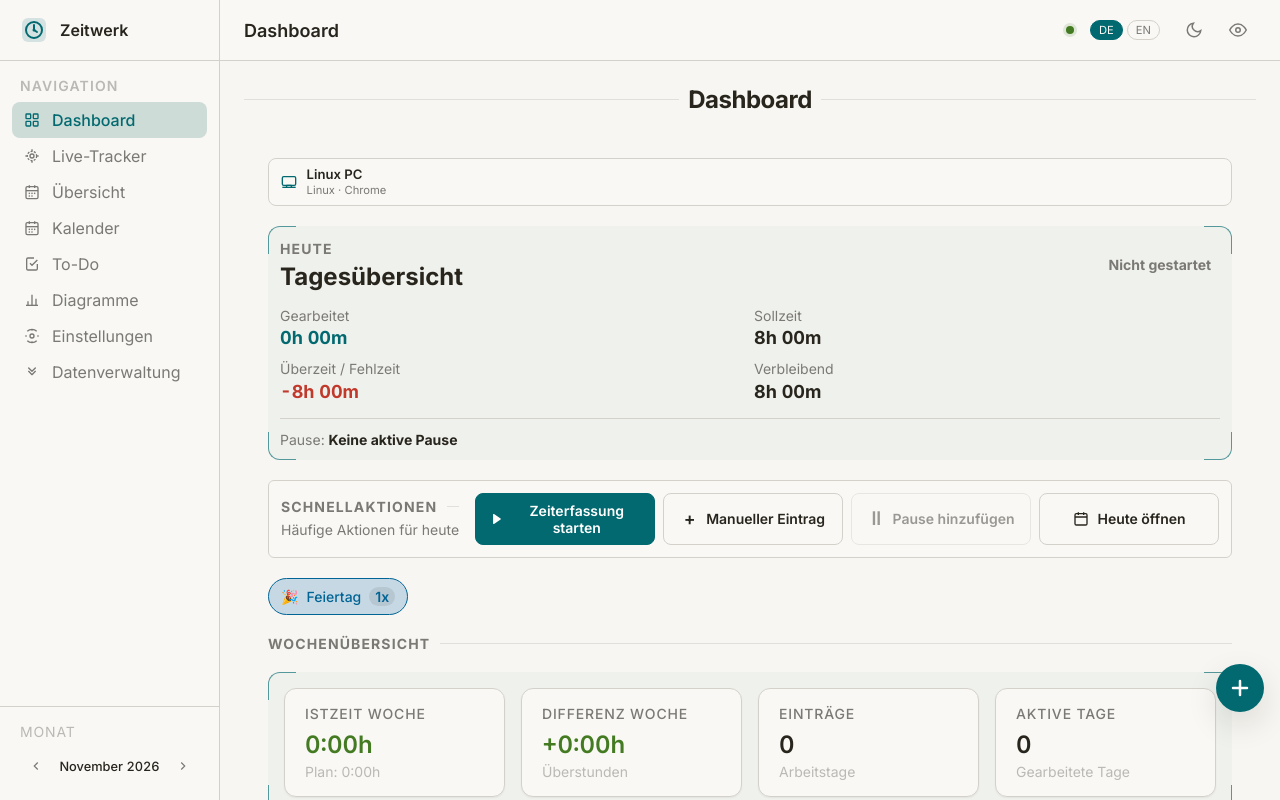
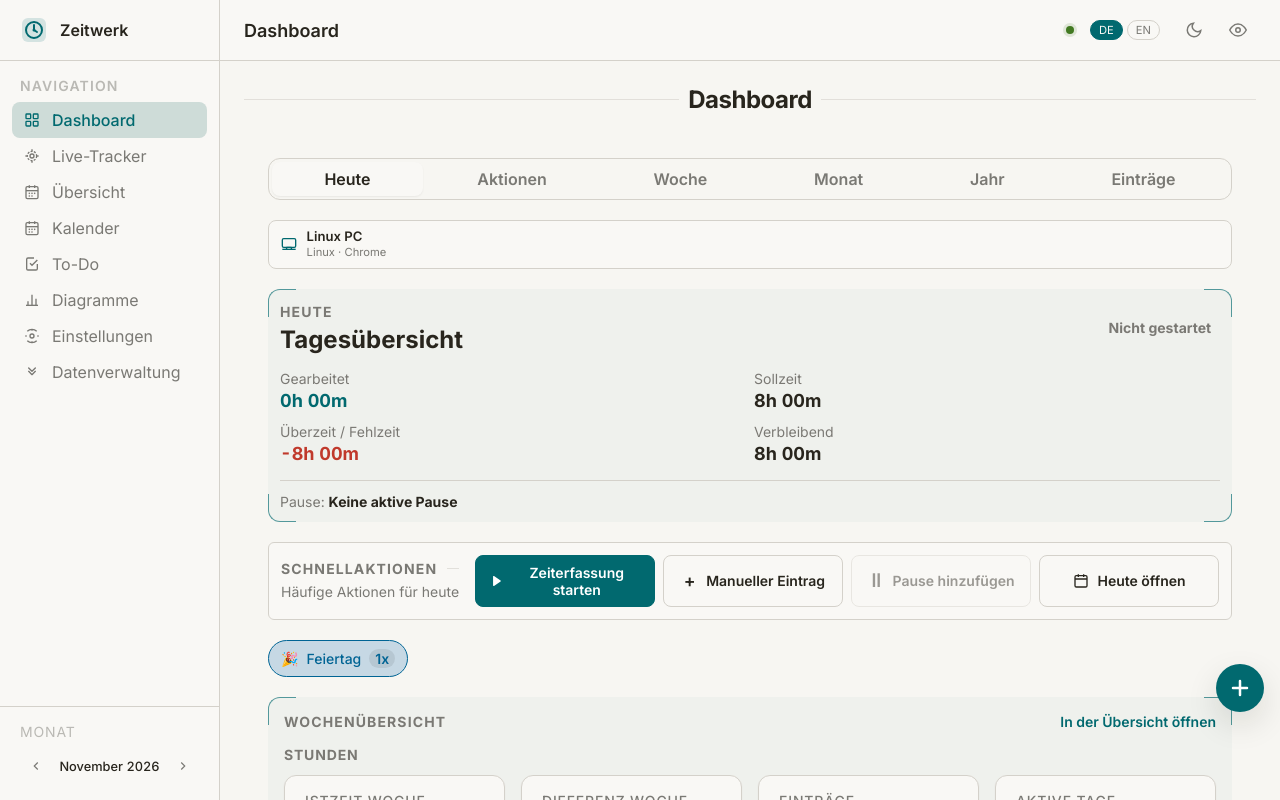
Before and after one commit to beri336/zeitwerk, a Vue app: page /#/dashboard in a window 1280 px wide. Built offline with nearby package versions, Linux system fonts and the light colour scheme.

Commit message:
refactor(dashboard): group summaries
- split each period into hours, absences and vacation
- link every block to its overview tab

```diff
--- a/src/components/features/DashboardCard.vue
+++ b/src/components/features/DashboardCard.vue
@@ -2,12 +2,18 @@
 
 <template>
   <main class="main">
+    <nav class="dash-nav" :aria-label="$t('dashboard.jump.label')">
+      <button v-for="item in jumpItems" :key="item.id" type="button" class="dash-nav__item"
+        :class="{ 'dash-nav__item--active': activeJump === item.id }" @click="jumpTo(item.id)">
+        {{ $t(item.label) }}
+      </button>
+    </nav>
 
     <!-- Device Chip -->
     <DeviceChip />
 
     <!-- Today's Summary -->
-    <section class="today-summary" :class="`today-summary--${store.liveStatus}`">
+    <section id="dash-today" data-dash-section class="today-summary" :class="`today-summary--${store.liveStatus}`">
       <div class="corner-frame" aria-hidden="true"></div>
       <div class="today-summary__header">
         <div>
@@ -60,7 +66,8 @@
     </button>
 
     <!-- Quick Actions -->
-    <section class="quick-actions" :aria-label="$t('dashboard.quick_actions.title')">
+    <section id="dash-actions" data-dash-section class="quick-actions"
+      :aria-label="$t('dashboard.quick_actions.title')">
       <div class="quick-actions__heading">
         <h3>{{ $t("dashboard.quick_actions.title") }}</h3>
         <span>{{ $t("dashboard.quick_actions.subtitle") }}</span>
@@ -106,10 +113,15 @@
     <!-- Absence Legend -->
     <AbsenceLegend />
 
-    <!-- ── Week Overview ── -->
+    <section id="dash-week" data-dash-section class="kpi-section">
+      <div class="corner-frame" aria-hidden="true"></div>
+      <header class="section-head">
         <h3>{{ $t("dashboard.week.title") }}</h3>
-    <section class="kpi-section">
-      <div class="corner-frame" aria-hidden="true"></div>
+        <RouterLink class="section-link" to="/overview/week">{{ $t("dashboard.open_overview") }}</RouterLink>
+      </header>
+
+      <div class="kpi-group">
+        <h4>{{ $t("dashboard.groups.time") }}</h4>
         <div class="kpi-grid">
           <KpiCard :label="$t('dashboard.week.actual')" :value="formatHours(currentWeekActual)"
             :sub="`${$t('common.planned')}: ${formatHours(currentWeekPlanned)}`"
@@ -122,74 +134,108 @@
             :sub="$t('dashboard.month.work_days')" />
           <KpiCard :label="$t('dashboard.week.days')" :value="String(currentWeekActiveDays)"
             :sub="$t('dashboard.month.active_sub')" />
+          <KpiCard :label="$t('dashboard.week.homeoffice_quote')" :value="`${weekHomeofficeQuote}%`" />
+          <KpiCard :label="$t('dashboard.week.comparison')"
+            :value="`${weekComparison >= 0 ? '+' : ''}${formatHours(weekComparison)}`"
+            :sub="$t('dashboard.week.comparison_sub')" :variant="weekComparison >= 0 ? 'ok' : 'err'" />
+        </div>
+      </div>
+
+      <div class="kpi-group">
+        <h4>{{ $t("dashboard.groups.absence") }}</h4>
+        <div class="kpi-grid">
+          <KpiCard v-for="type in absenceTypes" :key="type" :label="absenceLabel(type)"
+            :value="String(weekTypeCounts[type])" />
+        </div>
       </div>
     </section>
 
-    <!-- ── Month Overview ── -->
+    <!-- Month Overview -->
+    <section id="dash-month" data-dash-section class="kpi-section">
+      <div class="corner-frame" aria-hidden="true"></div>
+      <header class="section-head">
         <h3>{{ $t("dashboard.month.title") }}</h3>
-    <section class="kpi-section">
-      <div class="corner-frame" aria-hidden="true"></div>
+        <RouterLink class="section-link" to="/overview/month">{{ $t("dashboard.open_overview") }}</RouterLink>
+      </header>
+
+      <div class="kpi-group">
+        <h4>{{ $t("dashboard.groups.time") }}</h4>
         <div class="kpi-grid">
           <KpiCard :label="$t('dashboard.month.actual')" :value="formatHours(store.monthActual)"
             :sub="`${$t('common.planned')}: ${formatHours(store.monthPlanned)}`" :variant="monthActualVariant" />
-
           <KpiCard :label="$t('dashboard.month.diff')"
             :value="`${store.monthDiff >= 0 ? '+' : ''}${formatHours(store.monthDiff)}`" :sub="store.monthDiff >= 0
               ? $t('dashboard.month.overtime')
               : $t('dashboard.month.missed-hours')
               " :variant="monthDiffVariant" />
-
-        <KpiCard :label="$t('dashboard.month.week_actual')" :value="formatHours(currentWeekActual)"
-          :sub="`${$t('common.planned')}: ${formatHours(store.settings.hoursPerWeek)}`" />
-
           <KpiCard :label="$t('common.entries')" :value="String(store.entriesForMonth.length)"
             :sub="$t('dashboard.month.work_days')" />
-
           <KpiCard :label="$t('dashboard.month.avg_hours')" :value="formatHours(avgPerDay)"
             :sub="$t('dashboard.month.avg_sub')" />
-
           <KpiCard :label="$t('dashboard.month.active_days')" :value="String(activeDays)"
             :sub="$t('dashboard.month.active_sub')" />
-
-        <KpiCard :label="$t('dashboard.month.vacation')" :value="String(monthTypeCounts.vacation)" />
-        <KpiCard :label="$t('dashboard.month.sick')" :value="String(monthTypeCounts.sick)" />
-        <KpiCard :label="$t('dashboard.month.homeoffice')" :value="String(monthTypeCounts.homeoffice)" />
-        <KpiCard :label="$t('dashboard.month.office')" :value="String(monthTypeCounts['on-site'])" />
-        <KpiCard :label="$t('dashboard.month.publicholiday')" :value="String(monthTypeCounts.publicholiday)" />
-        <KpiCard :label="$t('dashboard.month.other')" :value="String(monthTypeCounts.other)" />
-
+          <KpiCard :label="$t('dashboard.week.homeoffice_quote')" :value="`${monthHomeofficeQuote}%`" />
           <KpiCard v-if="longestDay" :label="$t('dashboard.month.longest')"
             :value="formatHours(calcActualHours(longestDay))" :sub="longestDay.date" />
+        </div>
+      </div>
 
-        <KpiCard v-if="store.monthGross > 0 || store.grossHourlyRate > 0" :label="$t('dashboard.month.gross')"
-          :value="mask(monthGrossLabel)" :sub="$t('dashboard.month.gross_sub')" variant="ok" :private="true" />
+      <div class="kpi-group">
+        <h4>{{ $t("dashboard.groups.absence") }}</h4>
+        <div class="kpi-grid">
+          <KpiCard v-for="type in absenceTypes" :key="type" :label="absenceLabel(type)"
+            :value="String(monthTypeCounts[type])" />
+        </div>
+      </div>
+
+      <div v-if="store.monthGross > 0 || store.grossHourlyRate > 0" class="kpi-group">
+        <h4>{{ $t("dashboard.groups.pay") }}</h4>
+        <div class="kpi-grid">
+          <KpiCard :label="$t('dashboard.month.gross')" :value="mask(monthGrossLabel)"
+            :sub="$t('dashboard.month.gross_sub')" variant="ok" :private="true" />
+        </div>
       </div>
     </section>
 
-    <!-- ── Year Overview ── -->
+    <!-- Year Overview -->
+    <section id="dash-year" data-dash-section class="kpi-section" :aria-label="$t('dashboard.year.title')">
+      <div class="corner-frame" aria-hidden="true"></div>
+      <header class="section-head">
         <h3>{{ $t("dashboard.year.title") }}</h3>
-    <section class="kpi-section" aria-label="Year summary">
-      <div class="corner-frame" aria-hidden="true"></div>
+        <RouterLink class="section-link" to="/overview/year">{{ $t("dashboard.open_overview") }}</RouterLink>
+      </header>
+
+      <div class="kpi-group">
+        <h4>{{ $t("dashboard.groups.time") }}</h4>
         <div class="kpi-grid">
           <KpiCard :label="$t('dashboard.year.months')" :value="String(yearMonthsWithEntries)" />
           <KpiCard :label="$t('common.entries')" :value="String(yearEntries.length)" />
           <KpiCard :label="$t('common.actual')" :value="formatHours(yearActual)" />
           <KpiCard :label="$t('common.planned')" :value="formatHours(yearPlanned)" />
-
           <KpiCard :label="$t('dashboard.year.diff')" :value="`${yearDiff >= 0 ? '+' : ''}${formatHours(yearDiff)}`"
             :sub="yearDiff >= 0 ? $t('dashboard.year.overtime') : $t('dashboard.year.missed-hours')"
             :variant="yearDiff >= 0 ? 'ok' : 'err'" />
+        </div>
+      </div>
 
-        <KpiCard :label="$t('dashboard.year.vacation')" :value="String(yearTypeCounts.vacation)" />
-        <KpiCard :label="$t('dashboard.year.sick')" :value="String(yearTypeCounts.sick)" />
-        <KpiCard :label="$t('dashboard.year.homeoffice')" :value="String(yearTypeCounts.homeoffice)" />
-        <KpiCard :label="$t('dashboard.year.office')" :value="String(yearTypeCounts['on-site'])" />
-        <KpiCard :label="$t('dashboard.year.publicholiday')" :value="String(yearTypeCounts.publicholiday)" />
-        <KpiCard :label="$t('dashboard.year.other')" :value="String(yearTypeCounts.other)" />
+      <div class="kpi-group">
+        <h4>{{ $t("dashboard.groups.absence") }}</h4>
+        <div class="kpi-grid">
+          <KpiCard v-for="type in absenceTypes" :key="type" :label="absenceLabel(type)"
+            :value="String(yearTypeCounts[type])" />
+        </div>
+      </div>
 
-        <KpiCard v-if="yearGrossLabel" :label="$t('dashboard.year.gross')" :value="mask(yearGrossLabel)"
+      <div v-if="yearGrossLabel" class="kpi-group">
+        <h4>{{ $t("dashboard.groups.pay") }}</h4>
+        <div class="kpi-grid">
+          <KpiCard :label="$t('dashboard.year.gross')" :value="mask(yearGrossLabel)"
             :sub="$t('dashboard.year.gross_sub')" variant="ok" :private="true" />
+        </div>
+      </div>
 
+      <div class="kpi-group">
+        <h4>{{ $t("dashboard.groups.vacation") }}</h4>
         <div v-for="offer in store.vacationCarryoverOffers" :key="`${offer.employmentId}-${offer.year}`"
           class="carryover">
           <p>{{ carryoverText(offer) }}</p>
@@ -204,7 +250,7 @@
           </div>
         </div>
 
-        <template v-if="store.yearVacationBalances.length < 2">
+        <div v-if="store.yearVacationBalances.length < 2" class="kpi-grid">
           <KpiCard :label="$t('dashboard.year.vac_used')" :value="String(store.usedVacationDays)"
             :sub="$t('dashboard.year.vac_used_sub')" />
 
@@ -214,27 +260,20 @@
           <KpiCard v-if="store.extraVacationAllowance > 0" :label="$t('dashboard.year.vac_extra')"
             :value="String(store.remainingExtraVacationDays)"
             :sub="$t('dashboard.year.vac_extra_sub', { total: store.extraVacationAllowance })" />
-        </template>
+        </div>
 
         <div v-else class="vacation-by-job">
           <section v-for="job in store.yearVacationBalances" :key="job.id" class="vacation-job">
             <h4 class="vacation-job__title">{{ job.name || $t("settings.employments.untitled") }}</h4>
-            <div class="vacation-job__stats">
-              <KpiCard :label="$t('dashboard.year.vac_used')" :value="String(job.used)"
-                :sub="$t('dashboard.year.vac_used_sub')" />
-              <KpiCard :label="$t('dashboard.year.vac_left')" :value="String(job.remaining)"
-                :sub="vacationLeftText(job)" />
-              <KpiCard :label="$t('dashboard.year.vac_extra')" :value="String(job.remainingExtra)" :sub="job.extra > 0
-                ? $t('dashboard.year.vac_extra_sub', { total: job.extra })
-                : $t('dashboard.year.vac_extra_none')" />
-            </div>
           </section>
         </div>
       </div>
     </section>
 
     <!-- Month Table -->
+    <div id="dash-entries" data-dash-section>
       <MonthTable @edit="openEdit" />
+    </div>
 
     <!-- Modals to add entries -->
     <EntryModal v-model="showModal" :edit-entry="editEntry" />
@@ -307,6 +346,27 @@ function vacationLeftText(job) {
 
 const nowTick = ref(Date.now());
 let todayTimer = null;
+
+let jumpObserver = null;
+const activeJump = ref("dash-today");
+const jumpItems = [
+  { id: "dash-today", label: "dashboard.jump.today" },
+  { id: "dash-actions", label: "dashboard.jump.actions" },
+  { id: "dash-week", label: "dashboard.jump.week" },
+  { id: "dash-month", label: "dashboard.jump.month" },
+  { id: "dash-year", label: "dashboard.jump.year" },
+  { id: "dash-entries", label: "dashboard.jump.entries" },
+];
+const absenceTypes = ["vacation", "sick", "homeoffice", "on-site", "publicholiday", "other"];
+
+function absenceLabel(type) {
+  return type === "on-site" ? t("dashboard.month.office") : t(`dashboard.month.${type}`);
+}
+
+function jumpTo(id) {
+  activeJump.value = id;
+  document.getElementById(id)?.scrollIntoView({ behavior: "smooth", block: "start" });
+}
 
 const todayWorkedHours = computed(() => {
   const entry = store.todayEntry;
@@ -383,33 +443,82 @@ onMounted(() => {
   todayTimer = window.setInterval(() => {
     nowTick.value = Date.now();
   }, 1_000);
+
+  jumpObserver = new IntersectionObserver((entries) => {
+    const visible = entries
+      .filter((entry) => entry.isIntersecting)
+      .sort((left, right) => right.intersectionRatio - left.intersectionRatio)[0];
+    if (visible?.target?.id) activeJump.value = visible.target.id;
+  }, {
+    root: document.querySelector(".app-content"),
+    rootMargin: "-15% 0px -55% 0px",
+    threshold: [0.2, 0.45],
+  });
+  document.querySelectorAll("[data-dash-section]").forEach((section) => jumpObserver.observe(section));
 });
 
 onUnmounted(() => {
   if (todayTimer) window.clearInterval(todayTimer);
+  jumpObserver?.disconnect();
 });
 
 // Month KPIs
-const currentWeekEntries = computed(() => {
-  const now = new Date();
-  const day = now.getDay();
-  const monday = new Date(now);
+function startOfWeek(date) {
+  const monday = new Date(date);
   monday.setHours(0, 0, 0, 0);
-  monday.setDate(now.getDate() - (day === 0 ? 6 : day - 1));
+  const day = monday.getDay();
+  monday.setDate(monday.getDate() - (day === 0 ? 6 : day - 1));
+
+  return monday;
+}
+
+function entriesBetween(start, end) {
+  return store.entries.filter((entry) => {
+    const date = new Date(`${entry.date}T00:00:00`);
+    return date >= start && date < end;
+  });
+}
+
+function weekDiff(entries) {
+  const actual = entries.reduce((total, entry) => total + store.effectiveActualHours(entry), 0);
+  const planned = entries.reduce(
+    (total, entry) => total + (entry.plannedHours ?? store.settings.hoursPerDay),
+    0,
+  );
+  return actual - planned;
+}
+
+function homeofficeQuote(entries) {
+  const workplace = entries.filter((entry) => ["homeoffice", "on-site"].includes(entry.typ));
+  if (!workplace.length) return 0;
+  return Math.round(
+    (workplace.filter((entry) => entry.typ === "homeoffice").length / workplace.length) * 100,
+  );
+}
+
+const currentWeekRange = computed(() => {
+  const monday = startOfWeek(new Date());
   const nextMonday = new Date(monday);
   nextMonday.setDate(monday.getDate() + 7);
+  return { monday, nextMonday };
+});
 
-  return store.entries.filter((entry) => {
-    const date = new Date(`${entry.date}T00:00:00`);
-    return date >= monday && date < nextMonday;
+const currentWeekEntries = computed(() =>
+  entriesBetween(currentWeekRange.value.monday, currentWeekRange.value.nextMonday),
+);
+const previousWeekEntries = computed(() => {
+  const start = new Date(currentWeekRange.value.monday);
+  start.setDate(start.getDate() - 7);
+  return entriesBetween(start, currentWeekRange.value.monday);
 });
-});
+
 const currentWeekActual = computed(() =>
   currentWeekEntries.value.reduce(
     (total, entry) => total + store.effectiveActualHours(entry),
     0,
   ),
 );
+
 const currentWeekPlanned = computed(() =>
   currentWeekEntries.value.reduce(
     (total, entry) =>
@@ -417,15 +526,33 @@ const currentWeekPlanned = computed(() =>
     0,
   ),
 );
+
 const currentWeekDiff = computed(
   () => currentWeekActual.value - currentWeekPlanned.value,
 );
+
 const currentWeekActiveDays = computed(
   () =>
     currentWeekEntries.value.filter(
       (entry) => store.effectiveActualHours(entry) > 0,
     ).length,
 );
+
+const weekComparison = computed(
+  () => weekDiff(currentWeekEntries.value) - weekDiff(previousWeekEntries.value),
+);
+
+const weekHomeofficeQuote = computed(() => homeofficeQuote(currentWeekEntries.value));
+const monthHomeofficeQuote = computed(() => homeofficeQuote(store.entriesForMonth));
+
+const weekTypeCounts = computed(() => ({
+  vacation: countByType(currentWeekEntries.value, "vacation"),
+  sick: countByType(currentWeekEntries.value, "sick"),
+  homeoffice: countByType(currentWeekEntries.value, "homeoffice"),
+  "on-site": countByType(currentWeekEntries.value, "on-site"),
+  publicholiday: countByType(currentWeekEntries.value, "publicholiday"),
+  other: countByType(currentWeekEntries.value, "other"),
+}));
 
 const monthDiffVariant = computed(() => {
   if (store.monthDiff > 0.25) return "ok";
@@ -602,6 +729,93 @@ function openToday() {
   opacity: 0.6;
 }
 
+.dash-nav {
+  position: sticky;
+  top: 0;
+  z-index: 6;
+  display: flex;
+  gap: 2px;
+  padding: 3px;
+  overflow-x: auto;
+  background: var(--color-bg);
+  border: 1px solid var(--color-border);
+  border-radius: var(--radius-lg);
+}
+
+.dash-nav__item {
+  flex: 1 0 auto;
+  min-width: 76px;
+  padding: 0.45rem 0.75rem;
+  border: 0;
+  border-radius: var(--radius-md);
+  background: transparent;
+  color: var(--color-text-muted);
+  font: inherit;
+  font-size: var(--text-sm);
+  font-weight: 600;
+  cursor: pointer;
+}
+
+.dash-nav__item:hover {
+  color: var(--color-text);
+}
+
+.dash-nav__item--active {
+  color: var(--color-text);
+  background: var(--color-surface);
+  box-shadow: var(--shadow-sm);
+}
+
+[data-dash-section] {
+  scroll-margin-top: 64px;
+}
+
+.section-head {
+  position: relative;
+  z-index: 1;
+  display: flex;
+  align-items: center;
+  justify-content: space-between;
+  gap: var(--space-3);
+  margin-bottom: var(--space-4);
+}
+
+.section-head h3 {
+  flex: 1;
+  min-width: 0;
+}
+
+.section-head h3::after {
+  content: none;
+}
+
+.section-link {
+  flex-shrink: 0;
+  color: var(--color-primary);
+  font-size: var(--text-xs);
+  font-weight: 600;
+  text-decoration: none;
+}
+
+.section-link:hover {
+  text-decoration: underline;
+}
+
+.kpi-group+.kpi-group {
+  margin-top: var(--space-4);
+  padding-top: var(--space-4);
+  border-top: 1px solid var(--color-divider);
+}
+
+.kpi-group>h4 {
+  margin: 0 0 var(--space-3);
+  font-size: var(--text-xs);
+  font-weight: 700;
+  letter-spacing: 0.06em;
+  text-transform: uppercase;
+  color: var(--color-text-muted);
+}
+
 .carryover {
   grid-column: 1 / -1;
   display: flex;
@@ -645,7 +859,6 @@ function openToday() {
   grid-template-columns: repeat(3, minmax(0, 1fr));
   gap: var(--space-4);
 }
-
 
 .today-summary {
   position: relative;
@@ -950,6 +1163,11 @@ quick-action__icon:hover {
       transparent);
 }
 
+.kpi-section>*:not(.corner-frame) {
+  position: relative;
+  z-index: 1;
+}
+
 .corner-frame {
   position: absolute;
   inset: 0;
--- a/src/locales/de.json
+++ b/src/locales/de.json
@@ -681,6 +681,22 @@
     "dashboard": {
         "title": "Dashboard",
         "btn-add-entry": "Neuen Eintrag hinzufügen",
+        "open_overview": "In der Übersicht öffnen",
+        "jump": {
+            "label": "Bereiche",
+            "today": "Heute",
+            "actions": "Aktionen",
+            "week": "Woche",
+            "month": "Monat",
+            "year": "Jahr",
+            "entries": "Einträge"
+        },
+        "groups": {
+            "time": "Stunden",
+            "absence": "Abwesenheiten",
+            "pay": "Gehalt",
+            "vacation": "Urlaub"
+        },
         "today": {
             "eyebrow": "Heute",
             "title": "Tagesübersicht",
@@ -697,7 +713,10 @@
             "title": "Wochenübersicht",
             "actual": "Istzeit Woche",
             "diff": "Differenz Woche",
-            "days": "Aktive Tage"
+            "days": "Aktive Tage",
+            "homeoffice_quote": "Homeoffice-Quote",
+            "comparison": "Gegen Vorwoche",
+            "comparison_sub": "Veränderung der Differenz"
         },
         "quick_actions": {
             "title": "Schnellaktionen",
--- a/src/locales/en.json
+++ b/src/locales/en.json
@@ -717,6 +717,22 @@
     "dashboard": {
         "title": "Dashboard",
         "btn-add-entry": "Add new Entry",
+        "open_overview": "Open in overview",
+        "jump": {
+            "label": "Sections",
+            "today": "Today",
+            "actions": "Actions",
+            "week": "Week",
+            "month": "Month",
+            "year": "Year",
+            "entries": "Entries"
+        },
+        "groups": {
+            "time": "Hours",
+            "absence": "Absences",
+            "pay": "Salary",
+            "vacation": "Vacation"
+        },
         "today": {
             "eyebrow": "Today",
             "title": "Today's summary",
@@ -733,7 +749,10 @@
             "title": "Week Overview",
             "actual": "Week Actual",
             "diff": "Week Difference",
-            "days": "Active Days"
+            "days": "Active Days",
+            "homeoffice_quote": "Home office share",
+            "comparison": "Vs. previous week",
+            "comparison_sub": "Change in the difference"
         },
         "quick_actions": {
             "title": "Quick actions",
```
Lines whose indentation alone changed are shown as unchanged.
